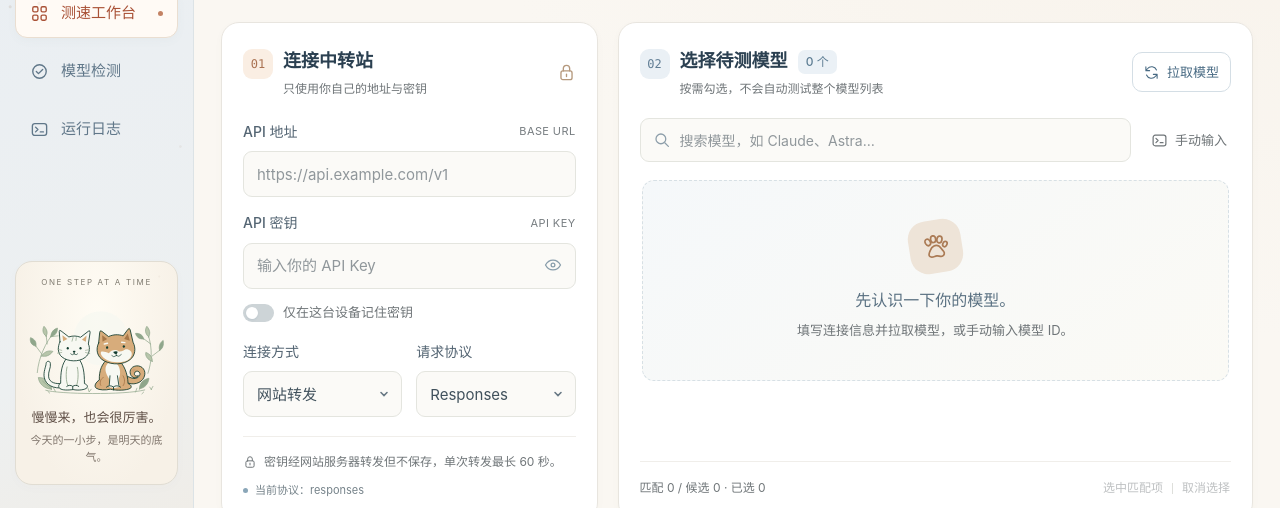
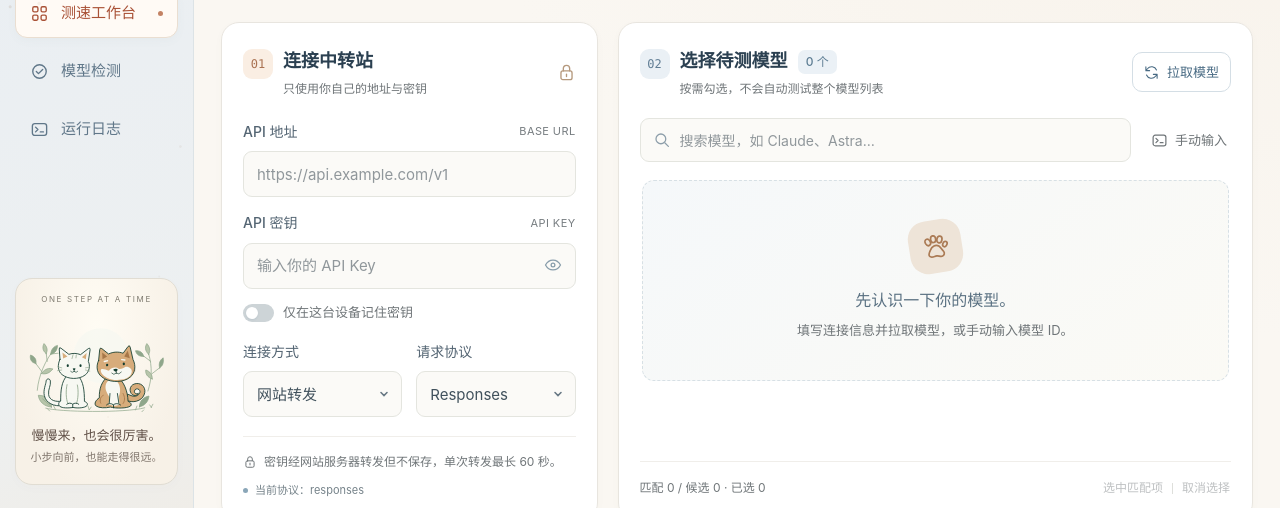
Before and after one commit to fw-2D/api-speed-monitor, a plain HTML site: page outputs/api-speed-monitor/index.html in a window 1280 px wide. Shown: the part 171-679 px from the top of the page. Drawn offline with Linux system fonts and the light colour scheme.

Commit message:
Keep companion encouragement readable on a single line

```diff
--- a/outputs/api-speed-monitor/index.html
+++ b/outputs/api-speed-monitor/index.html
@@ -50,7 +50,7 @@
         <button class="rail-button" type="button" data-view="logs" aria-label="运行日志" aria-pressed="false"><svg class="icon"><use href="#i-terminal"/></svg><span>运行日志</span></button>
       </div>
       <div class="rail-bottom">
-        <div class="companion-card"><span class="companion-eyebrow">ONE STEP AT A TIME</span><img class="companion-art" src="assets/forest-companions.svg" alt="并肩坐在草地上的猫咪与柴犬" width="420" height="300" /><p>慢慢来，也会很厉害。</p><span>今天的一小步，是明天的底气。</span></div>
+        <div class="companion-card"><span class="companion-eyebrow">ONE STEP AT A TIME</span><img class="companion-art" src="assets/forest-companions.svg" alt="并肩坐在草地上的猫咪与柴犬" width="420" height="300" /><p>慢慢来，也会很厉害。</p><span>小步向前，也能走得很远。</span></div>
         <button id="particleToggle" class="subtle-button particle-toggle" type="button" aria-pressed="true"><svg class="icon"><use href="#i-sparkles"/></svg><span>微光粒子</span><span class="mini-switch" aria-hidden="true"></span></button>
         <a class="source-link" href="https://github.com/fw-2D/api-speed-monitor" target="_blank" rel="noopener noreferrer"><svg class="icon"><use href="#i-github"/></svg><span>开源在 GitHub</span><svg class="icon source-arrow"><use href="#i-arrow"/></svg></a>
         <span class="rail-version"><span class="small-dot"></span>DAYLIGHT EDITION · 3.1</span>
```
